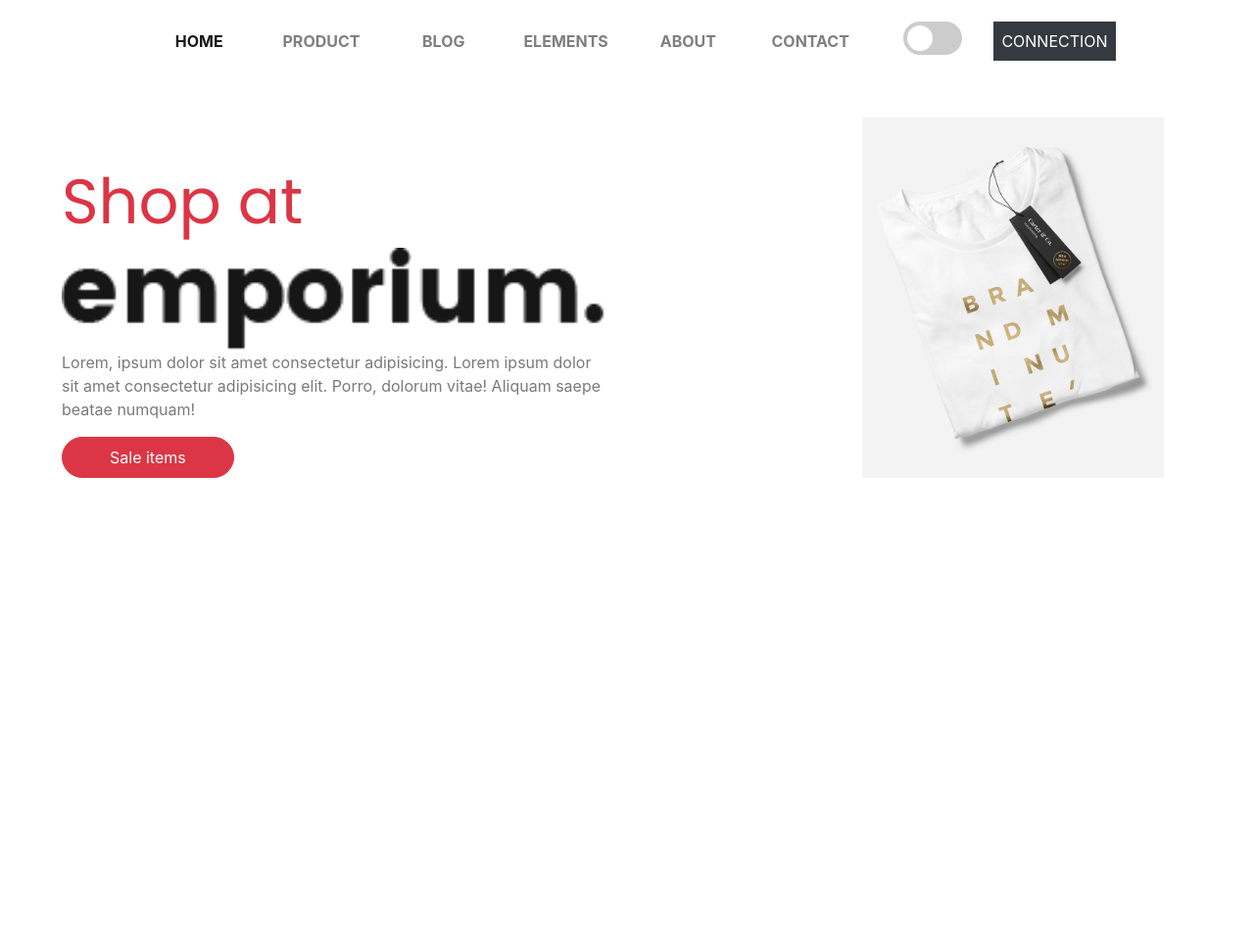
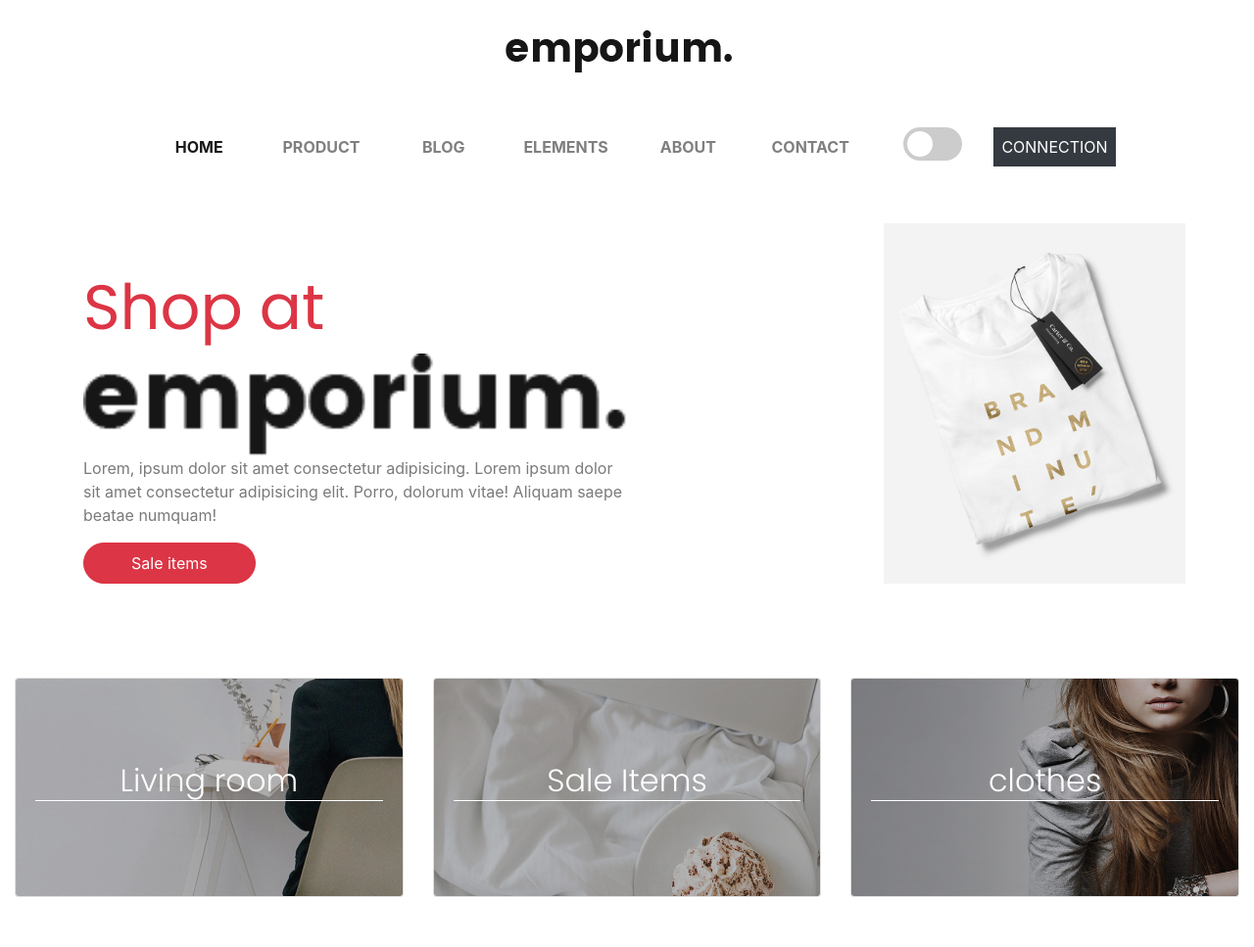
Before and after one commit to dawiteu/cs_emporium_js_16, a website: page index.html in a window 1280 px wide. Shown: the part 140-1107 px from the top of the page at 98% size. Before the commit the page ends 800 px from the top, so only its background shows below. Drawn offline with nearby package versions, Linux system fonts and the light colour scheme.

Commit message:
navbar progression

```diff
--- a/index.html
+++ b/index.html
@@ -58,7 +58,7 @@
             </div>
           </nav>
 
-          <div id="shop" class="container mx-5 my-5">
+          <div id="shop" class="container mx-auto my-5">
               <h4 class="pt-5 text-danger">Shop at</h4>
               <img src="./public/img/logo.png" alt="Emporium." class="img-fluid w-50"/>
               <p>Lorem, ipsum dolor sit amet consectetur adipisicing. Lorem ipsum dolor sit amet consectetur adipisicing elit. Porro, dolorum vitae! Aliquam saepe beatae numquam!</p>
@@ -66,8 +66,49 @@
           </div>
     </header>
 
+    <section class="container-fluid my-5 py-5" id="firstImgs">
+        <div class="row">
+
+            <div class="col-lg-4 col-md-4">
+                <div class="card">
+                    <img class="card-img" src="./public/img/services/service-1.jpg" alt="Living Room" class="img-fluid" />
+
+                    <div class="card-img-overlay">
+                        <h5 class="card-title">Living room</h5>
+                    </div>
+
+                </div>
+            </div>
+
+            <div class="col-lg-4 col-md-4">
+                <div class="card">
+                    <img class="card-img" src="./public/img/services/service-2.jpg" alt="Sale Items"  class="img-fluid"/>
+
+                    <div class="card-img-overlay">
+                        <h5 class="card-title">Sale Items</h5>
+                    </div>
+
+                </div>
+            </div>
+
+            <div class="col-lg-4 col-md-4">
+                <div class="card">
+                    <img class="card-img" src="./public/img/services/slider-3.jpg" alt="clothes"  class="img-fluid"/>
+
+                    <div class="card-img-overlay">
+                        <h5 class="card-title">clothes</h5>
+                    </div>
+
+                </div>
+            </div>
 
 
+        </div>
+    </section>
+
+    <section class="container bg-danger" style="min-height: 100vh;">
+
+    </section>
 
 
 
@@ -76,5 +117,7 @@
         <!-- script bootstrap -->
         <script src="./node_modules/bootstrap/dist/js/bootstrap.bundle.js"></script>
         <script src="./node_modules/bootstrap/dist/js/bootstrap.js"></script>
+
+        <script src="./public/js/main.js"></script>
 </body>
 </html>
--- a/public/js/main.js
+++ b/public/js/main.js
@@ -0,0 +1,28 @@
+const header = document.querySelector("header");
+const nav    = document.querySelector("nav");
+const navAbr = document.querySelector("nav>a.navbar-brand");
+
+
+window.onscroll = function() { scrollFunction() };
+
+function scrollFunction() {
+  if (document.body.scrollTop > 135 || document.documentElement.scrollTop > 135) {
+    //document.getElementById("navbar").style.padding = "30px 10px";
+    //document.getElementById("logo").style.fontSize = "25px";
+    //alert('80 px ok');
+    document.querySelector("header").style.paddingTop=document.querySelector("nav").offsetHeight+"px";
+    // document.querySelector("nav").style.backgroundColor="red";
+    document.querySelector("nav>a.navbar-brand").style.width="25%";
+    document.querySelector("nav").classList.add("sticky");
+
+  } else {
+    // document.querySelector("nav").style.backgroundColor="transparent";
+
+    document.querySelector("nav>a.navbar-brand").style.width="100%";
+    document.querySelector("nav").classList.remove("sticky");
+
+
+   // document.getElementById("navbar").style.padding = "80px 10px";
+    //document.getElementById("logo").style.fontSize = "35px";
+  }
+}
--- a/src/scss/_mixing.scss
+++ b/src/scss/_mixing.scss
@@ -1,8 +1,11 @@
 // imports
 @import "./_modules/header";
-
+@import "./_modules/sections";
 
 // mixs:
+html {
+    scroll-behavior: smooth;
+}
 
 body{
     font-family: 'pop';
--- a/src/scss/_modules/_header.scss
+++ b/src/scss/_modules/_header.scss
@@ -1,5 +1,6 @@
 header{
     nav{
+        overflow: hidden;
         a{
             color:red;
         }
@@ -86,6 +87,14 @@ header{
     }
 }
 
+.sticky{
+    position:fixed!important;
+    top:0!important;
+    margin-top:0px!important;
+    width:100%;
+    z-index:2225;
+}
+
 @include media-breakpoint-up(md) {
     header{
         nav{
--- /dev/null
+++ b/src/scss/_modules/_sections.scss
@@ -0,0 +1,48 @@
+section#firstImgs{
+    div.card{
+
+        div.card-img-overlay{
+            text-align: center;
+            display:flex;
+            align-items: center;
+            justify-content: center;
+            border-radius: none!important;
+            img, .card-img, .card, .card-img-overlay, .card-img{
+                border-bottom-left-radius: 0%;
+                border-bottom-right-radius: 0%;
+                border-top-right-radius: 0%!important;
+                border-top-left-radius:0%!important;
+            }
+            h5{
+                font-size:2em;
+                font-family: 'pop-light';
+                color:white;
+                width:100%;
+                &:after{
+                    content:'';
+                    border-top:1px solid white;
+                    width:100%;
+                    height:1px;
+                    display:block;
+                }
+            }
+        }
+
+    }
+}
+
+
+@include media-breakpoint-only(md){
+
+}
+
+
+
+/*
+@include media-breakpoint-up(sm) { };
+@include media-breakpoint-up(md) {  };
+@include media-breakpoint-up(lg) {  };
+@include media-breakpoint-up(xl) {  };
+@include media-breakpoint-up(xxl) { };
+
+*/
```
Also changed, not shown: public/css/style.css.
